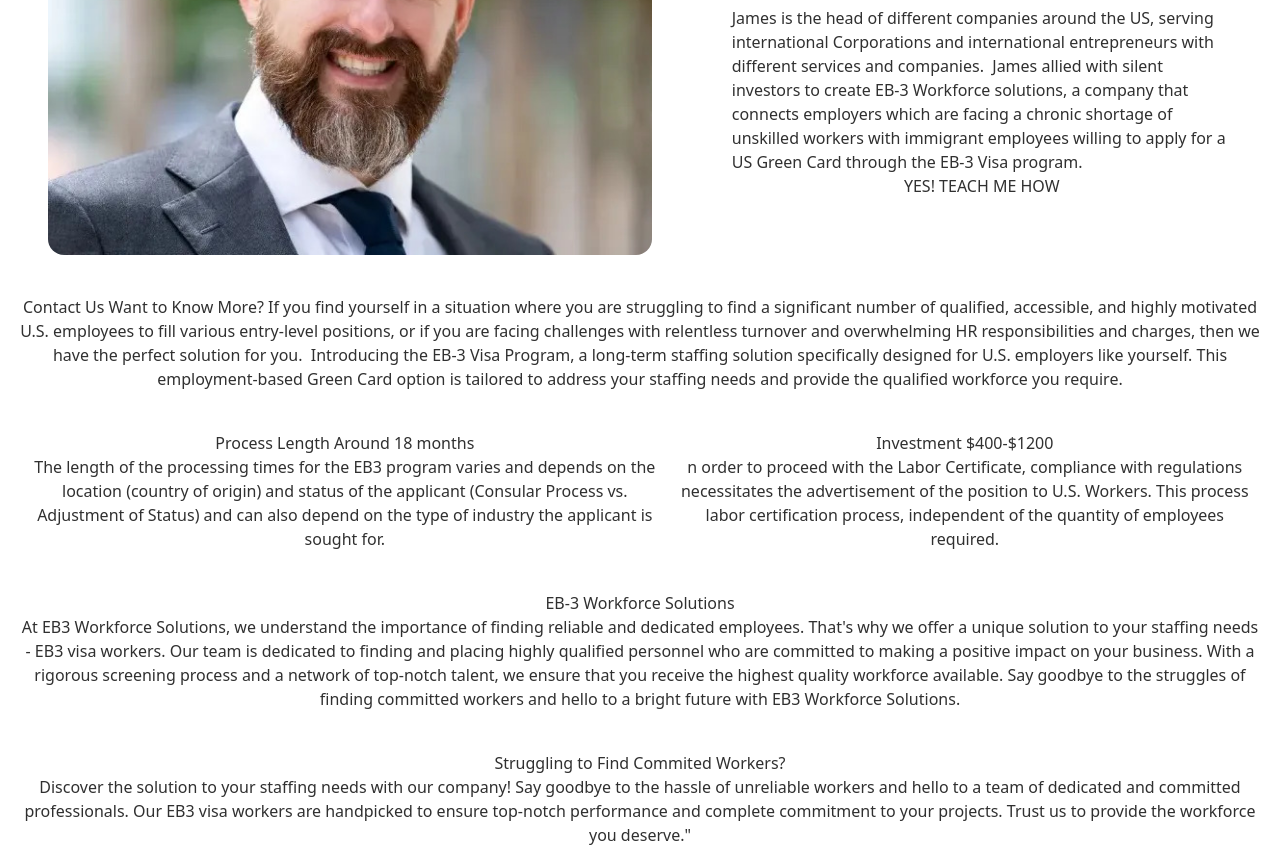
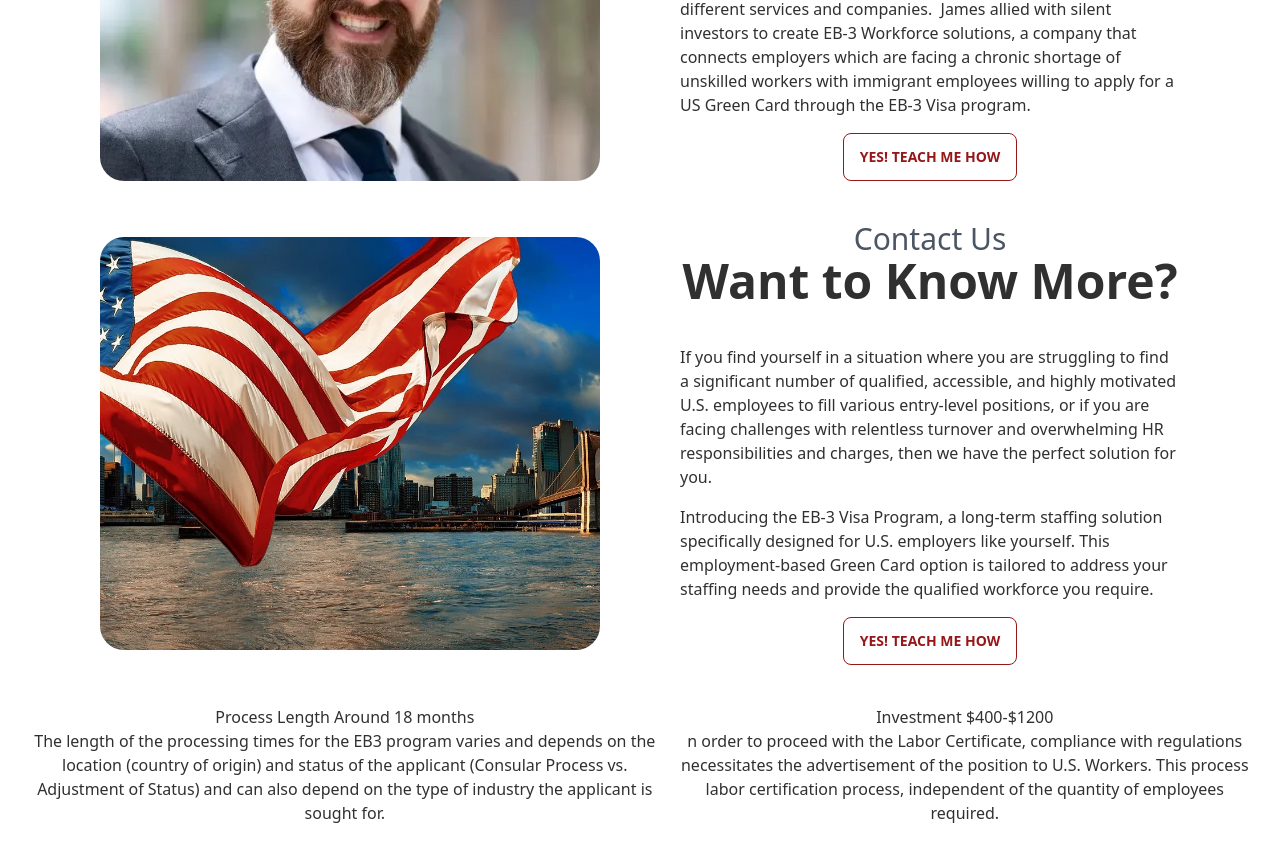
Before and after one commit to bryansanudo/workforce, a React (Vite) app: page /individuals/home in a window 1280 px wide. Shown: the part 480-1342 px from the top of the page. Built offline with nearby package versions, Linux system fonts and the light colour scheme; the HTML template or start-up script is replaced by a standard one.

Commit message:
home layout

```diff
--- a/src/components/individuals/IHome.jsx
+++ b/src/components/individuals/IHome.jsx
@@ -1,13 +1,17 @@
 import ISection from "@/components/individuals/ISection";
 import JamesBg from "@/assets/James-bg.jpg";
+import homeImg from "@/assets/home1.jpg";
 
 const IHome = () => {
   return (
     <ISection title="Home" color="primary">
       <div className="flex items-center justify-center flex-col gap-10">
         <div className="flex items-center justify-center gap-6 md:gap-20 flex-col md:flex-row">
-          <div className="md:w-1/2 ">
-            <img src={JamesBg} className="rounded-2xl" />
+          <div className="md:w-1/2 flex items-center justify-center ">
+            <img
+              src={JamesBg}
+              className="rounded-3xl w-[500px] object-contain"
+            />
           </div>
           <div className="md:w-1/2 max-w-[500px]">
             <div className="text-center mb-10">
@@ -24,21 +28,44 @@
               unskilled workers with immigrant employees willing to apply for a
               US Green Card through the EB-3 Visa program.
             </p>
-            <button>YES! TEACH ME HOW</button>
+            <button className="btn btn-outline btn-primary mt-4">
+              YES! TEACH ME HOW
+            </button>
           </div>
         </div>
 
-        <div>
-          Contact Us Want to Know More? If you find yourself in a situation
-          where you are struggling to find a significant number of qualified,
-          accessible, and highly motivated U.S. employees to fill various
-          entry-level positions, or if you are facing challenges with relentless
-          turnover and overwhelming HR responsibilities and charges, then we
-          have the perfect solution for you. ​ Introducing the EB-3 Visa
-          Program, a long-term staffing solution specifically designed for U.S.
-          employers like yourself. This employment-based Green Card option is
-          tailored to address your staffing needs and provide the qualified
-          workforce you require.
+        <div className="flex items-center justify-center gap-6 md:gap-20 flex-col md:flex-row">
+          <div className="md:w-1/2 flex items-center justify-center">
+            <img
+              src={homeImg}
+              className="rounded-3xl w-[500px] object-contain"
+            />
+          </div>
+
+          <div className="md:w-1/2 max-w-[500px] ">
+            <div className="text-center mb-10">
+              <p className="text-3xl text-gray-600">Contact Us</p>
+              <p className="text-5xl font-bold ">Want to Know More?</p>
+              <span className="border-b-8 border-black"></span>
+            </div>
+            <p className="text-left mb-4 ">
+              If you find yourself in a situation where you are struggling to
+              find a significant number of qualified, accessible, and highly
+              motivated U.S. employees to fill various entry-level positions, or
+              if you are facing challenges with relentless turnover and
+              overwhelming HR responsibilities and charges, then we have the
+              perfect solution for you.
+            </p>
+            <p className="text-left">
+              Introducing the EB-3 Visa Program, a long-term staffing solution
+              specifically designed for U.S. employers like yourself. This
+              employment-based Green Card option is tailored to address your
+              staffing needs and provide the qualified workforce you require.
+            </p>
+            <button className="btn btn-outline btn-primary mt-4">
+              YES! TEACH ME HOW
+            </button>
+          </div>
         </div>
 
         <div className="flex items-center justify-center">
```
Also changed, not shown: src/assets/home1.jpg (added).
